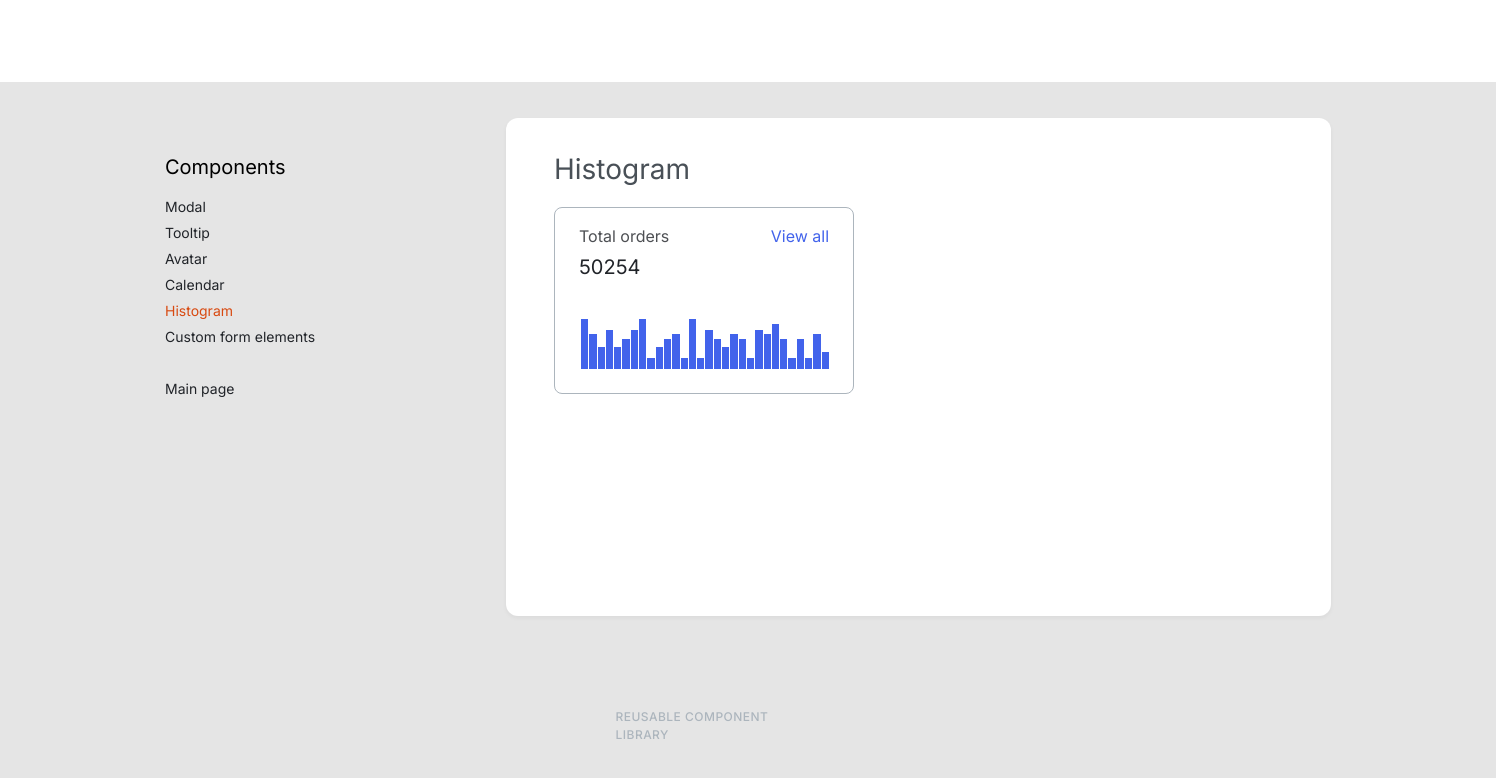
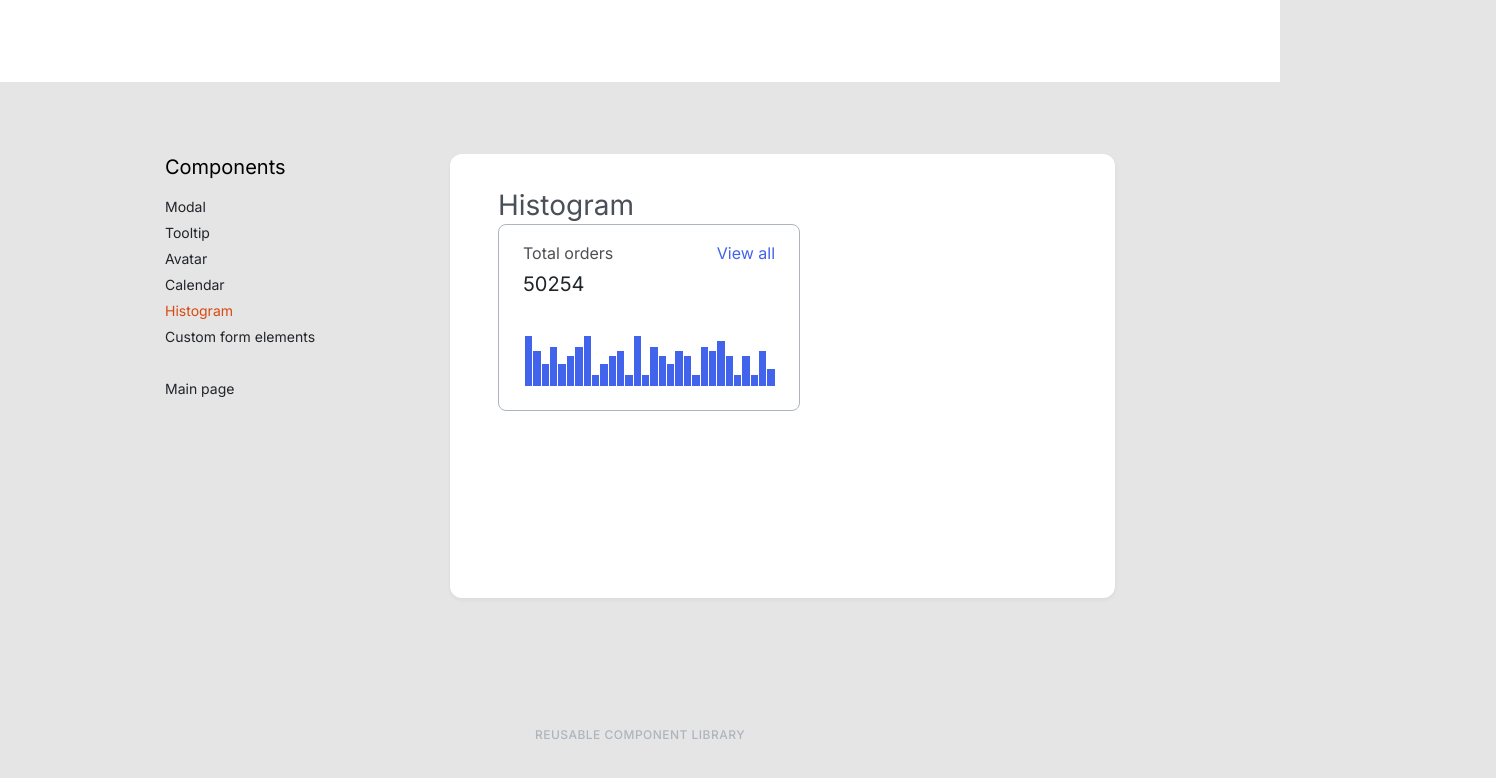
Before and after one commit to js-tasks-ru/htmlcss-20230124_anton-elshin, a website: page pages/template.html in a window 1280 px wide. Shown: the whole page, 1496 px wide, since content can reach past the window. Drawn offline with Linux system fonts and the light colour scheme.

Commit message:
add solution for dz3 4-task

```diff
--- a/components/footer/footer.css
+++ b/components/footer/footer.css
@@ -3,6 +3,10 @@
     padding-top: 71px;
     padding-bottom: 136px;
     font-style: normal;
+}
+
+.footer_template {
+    background: #E5E5E5;
 }
 
 .footer__title {
@@ -14,6 +18,19 @@
     color: #212429;
 }
 
+.footer_template .footer__title {
+    text-align: center;
+    margin: 56px auto;
+    font-family: 'Inter', sans-serif;
+    font-style: normal;
+    font-weight: 500;
+    font-size: 12px;
+    line-height: 18px;
+    letter-spacing: 0.04em;
+    text-transform: uppercase;
+    color: var(--grey-3);
+}
+
 .footer__description {
     margin-top: 32px;
     margin-bottom: 0;
--- a/components/header/header.css
+++ b/components/header/header.css
@@ -5,6 +5,11 @@
     font-style: normal;
 }
 
+.header_template {
+    min-height: 82px;
+    background-color: var(--white);
+}
+
 .header__title {
     margin: 0;
     font-weight: 500;
--- /dev/null
+++ b/components/menu/menu.css
@@ -0,0 +1,39 @@
+.menu {
+    min-width: 229px;
+    position: sticky;
+    top: 0;
+}
+
+.menu__title {
+    font-family: 'Inter';
+    font-style: normal;
+    font-weight: 400;
+    font-size: 20px;
+    line-height: 26px;
+    color: #000000;
+    margin: 0 0 16px 0;
+    padding: 0;
+}
+
+.menu__list {
+    list-style: none;
+    margin: 0;
+    padding: 0;
+    display: flex;
+    flex-direction: column;
+    gap: 4px;
+}
+
+.menu__item {
+    font-family: 'Inter';
+    font-style: normal;
+    font-weight: 400;
+    font-size: 14px;
+    line-height: 22px;
+    color: var(--black);
+    min-height: 22px;
+}
+
+.menu__item_active {
+    color: #D84910;
+}
--- a/components/page/page.css
+++ b/components/page/page.css
@@ -1,3 +1,10 @@
 .page {
+    width: 100%;
+    height: 100%;
+}
 
+.page_template {
+    display: grid;
+    grid-template-rows: auto 1fr auto;
+    grid-row-gap: 36px;
 }
--- a/components/template/template.css
+++ /dev/null
@@ -1,105 +0,0 @@
-.page {
-    width: 100%;
-    height: 100%;
-    display: grid;
-    grid-template-rows: auto 1fr auto;
-    grid-row-gap: 36px;
-}
-
-.header_template {
-    min-height: 82px;
-    background: var(--white);
-}
-
-.main {
-    width: 100%;
-    display: grid;
-    grid-template-columns: auto 1fr;
-    grid-column-gap: 56px;
-    position: relative;
-}
-
-.menu {
-    min-width: 229px;
-    margin: 36px 56px auto 165px;
-    position: sticky;
-    top: 0;
-}
-
-.menu__title {
-    font-family: 'Inter';
-    font-style: normal;
-    font-weight: 400;
-    font-size: 20px;
-    line-height: 26px;
-    color: #000000;
-    margin: 0 0 16px 0;
-    padding: 0;
-}
-
-.menu__list {
-    list-style: none;
-    margin: 0;
-    padding: 0;
-    display: flex;
-    flex-direction: column;
-    gap: 4px;
-}
-
-.menu__item {
-    font-family: 'Inter';
-    font-style: normal;
-    font-weight: 400;
-    font-size: 14px;
-    line-height: 22px;
-    color: var(--black);
-    min-height: 22px;
-}
-
-.menu__item_active {
-    color: #D84910;
-}
-
-.component {
-    background: #FFFFFF;
-    box-shadow: 0px 2px 4px rgba(33, 36, 41, 0.05);
-    border-radius: 12px;
-    min-width: 825px;
-    margin-right: 165px;
-}
-
-.component_container {
-    margin: 32px auto auto 48px;
-}
-
-.component_title {
-    font-family: 'Inter';
-    font-style: normal;
-    font-weight: 400;
-    font-size: 28px;
-    line-height: 38px;
-    color: var(--grey-4);
-}
-
-.container_histogram {
-    max-width: 300px;
-}
-
-.footer_template {
-    width: 1440px;
-    min-height: 130px;
-    background: #E5E5E5;
-}
-
-.footer__title_template {
-    max-width: 209px;
-    margin: 56px auto 56px auto;
-    font-family: 'Inter', sans-serif;
-    font-style: normal;
-    font-weight: 500;
-    font-size: 12px;
-    line-height: 18px;
-    letter-spacing: 0.04em;
-    text-transform: uppercase;
-    color: var(--grey-3);
-}
--- /dev/null
+++ b/components/view/view.css
@@ -0,0 +1,18 @@
+.view {
+    background: #FFFFFF;
+    box-shadow: 0px 2px 4px rgba(33, 36, 41, 0.05);
+    box-sizing: border-box;
+    border-radius: 12px;
+    padding: 32px 48px;
+}
+
+.view__title {
+    font-family: 'Inter';
+    font-style: normal;
+    font-weight: 400;
+    font-size: 28px;
+    line-height: 38px;
+    color: var(--grey-4);
+    margin: 0;
+    padding: 0;
+}
--- a/pages/template.html
+++ b/pages/template.html
@@ -4,10 +4,12 @@
   <meta charset='utf-8'>
   <link rel='stylesheet' href='../assets/css/normalize.css'>
   <link rel='stylesheet' href='../assets/css/main.css'>
+  <link rel='stylesheet' href='../components/page/page.css'>
   <link rel='stylesheet' href='../components/header/header.css'>
   <link rel='stylesheet' href='../components/footer/footer.css'>
+  <link rel='stylesheet' href='../components/menu/menu.css'>
   <link rel='stylesheet' href='../04-lection2/01-histogram/histogram.css'>
-  <link rel='stylesheet' href='../components/template/template.css'>
+  <link rel='stylesheet' href='../components/view/view.css'>
   <style>
     html {
         height: 100%;
@@ -17,12 +19,25 @@
         height: 100%;
         background: #E5E5E5;
     }
+
+    .main {
+        display: grid;
+        grid-template-columns: auto 1fr;
+        grid-column-gap: 56px;
+        position: relative;
+        margin: 36px 165px;
+        box-sizing: border-box;
+    }
+
+    .view .histogram {
+        max-width: 300px;
+    }
+
   </style>
 </head>
 <body>
-  <div class='page'>
-    <header class='header_template'>
-    </header>
+  <div class='page page_template'>
+    <header class='header_template'></header>
     <main class='main'>
       <div class='menu'>
         <h1 class='menu__title'>Components</h1>
@@ -37,11 +52,9 @@
           <li class='menu__item'>Main page</li>
         </ul>
       </div>
-      <div class='component'>
-        <div class='component_container'>
-          <h1 class='component_title'>Histogram</h1>
+      <div class='view'>
+        <h1 class='view__title'>Histogram</h1>
 
-          <div class='container_histogram'>
         <div class='histogram'>
           <div class='histogram__header'>
             <div class='histogram__info'>
@@ -86,12 +99,9 @@
           </div>
         </div>
       </div>
-
-        </div>
-      </div>
     </main>
     <footer class='footer_template'>
-      <h2 class='footer__title_template'>Reusable component library</h2>
+      <h2 class='footer__title'>Reusable component library</h2>
     </footer>
   </div>
 </body>
```
Lines whose indentation alone changed are shown as unchanged.
